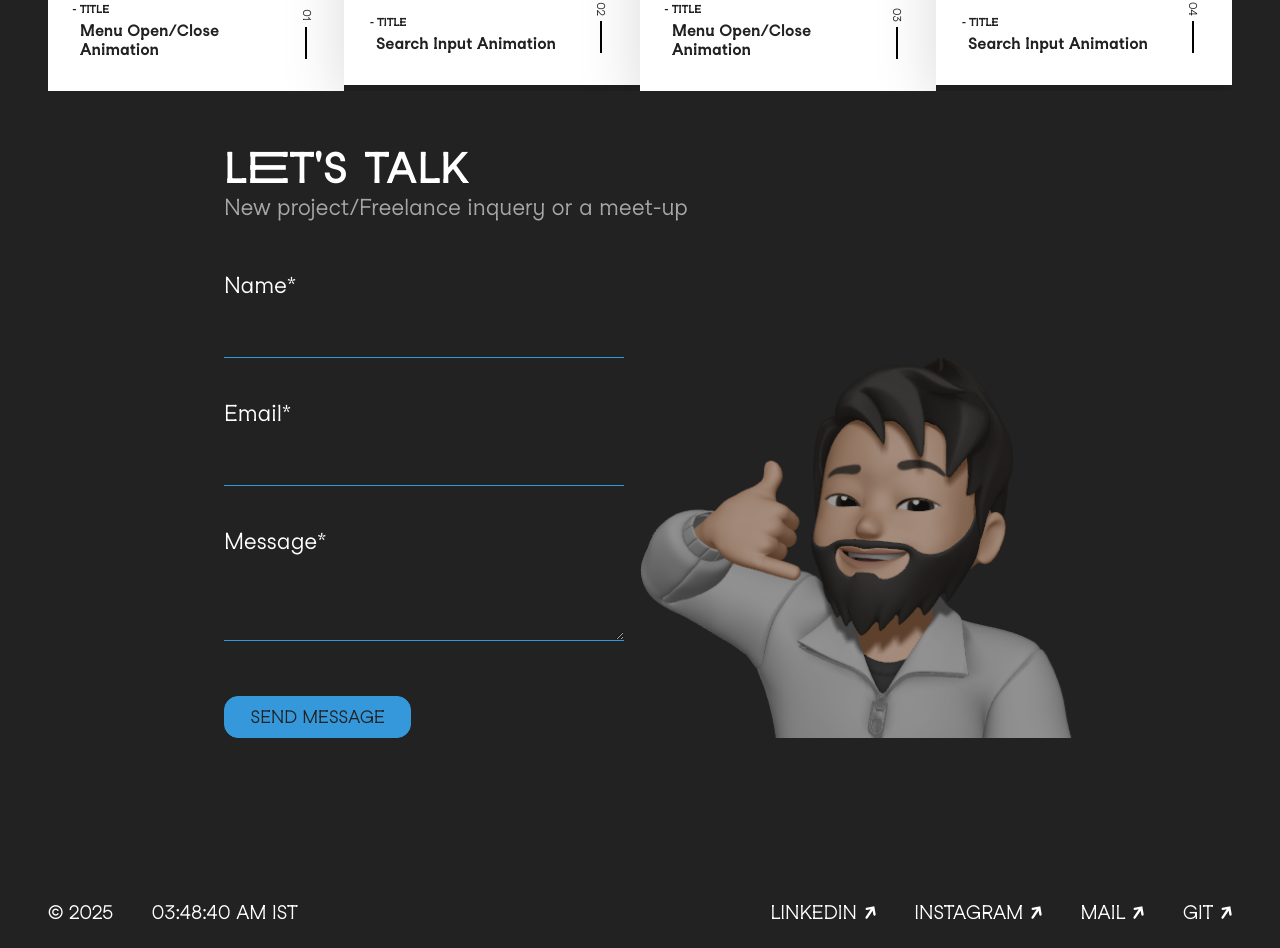
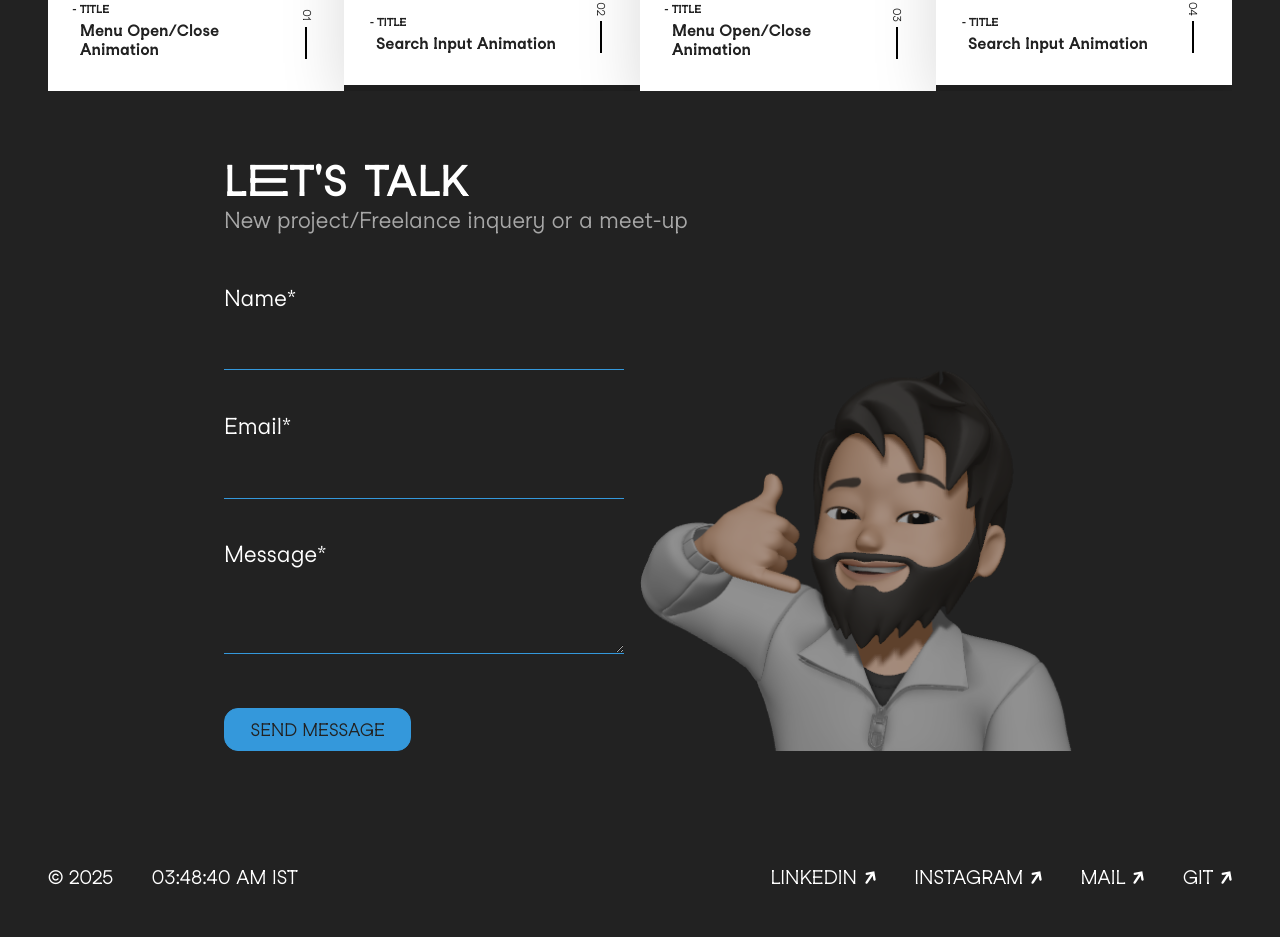
Before and after one commit to rahulsadhwani24/Portfolio, a React (Vite) app: page /Portfolio in a window 1280 px wide. Shown: the part 1823-2771 px from the top of the page. Built offline with nearby package versions, Linux system fonts and the light colour scheme.

Commit message:
Save Changes

```diff
--- a/src/index.css
+++ b/src/index.css
@@ -925,8 +925,7 @@ a.active{
 .sectionContact {
   width: 65vw;
   margin: auto;
-  margin-top: 4vw;
-  margin-bottom: 3em;
+  margin-top: 4em;
 }
 
 .contactTitle {
```
